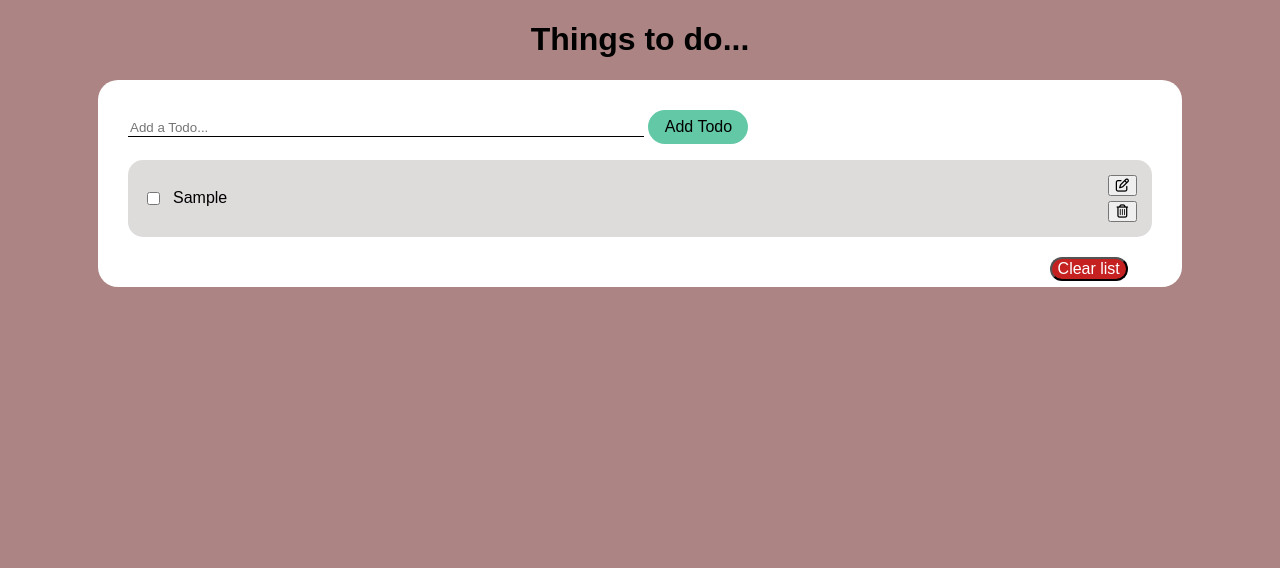
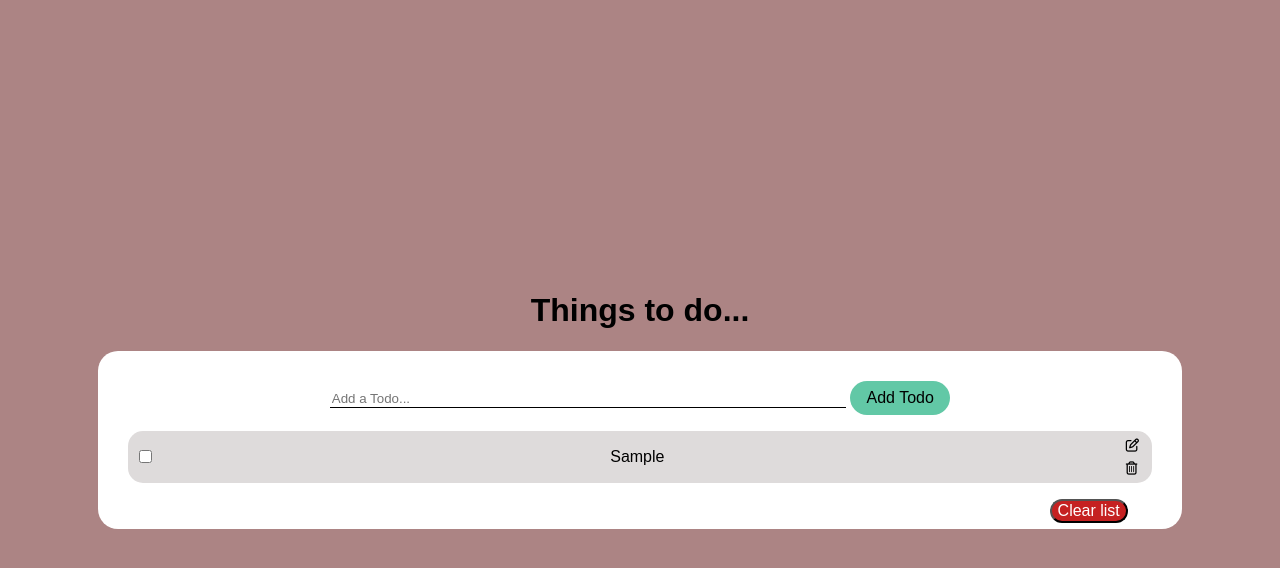
Before and after one commit to Luayasaadsson/todo-list, a website built with Vite: page todo-list/index.html in a window 1280 px wide. Both pictures are taken after typing "Sample" into the empty fields and a click on the button "Add Todo". Built offline with nearby package versions, Linux system fonts and the light colour scheme.

Commit message:
css styling

```diff
--- a/todo-list/src/css/style.css
+++ b/todo-list/src/css/style.css
@@ -1,12 +1,19 @@
 
 
 body {
+  display: flex;
+  flex-direction: column;
+  justify-content: center;
+  align-items: center;
+  min-height: 100vh;
   padding: 0;
   margin: 0;
   box-sizing: border-box;
   font-family: Arial, Helvetica, sans-serif;
   background-color: rgb(172, 132, 132);
+  text-align: center;
 }
+
 
 .todo-title {
   text-align: center;
@@ -38,7 +45,6 @@ body {
 
 
 ul {
-  list-style: block;
   padding: 0;
 }
 
@@ -47,23 +53,29 @@ li {
   justify-content: space-between;
   align-items: center;
   overflow: auto;
-  margin-bottom: 20px;
-  padding: 15px;
+  margin-bottom: 10px;
+  padding: 7px;
   background-color: rgb(222, 219, 219);
   border-radius: 15px;
   gap: 10px;
 }
 
-.todo-buttons {
+.todo-buttons button {
   display: flex;
   flex-direction: column;
-  margin-left: auto;
-  gap: 5px;
+  background: transparent;
+  border: none;
+  cursor: pointer;
+  margin-bottom: 8px;
+}
 
+.todo-buttons button:last-child {
+  margin-bottom: 0;
 }
 
 .completed {
-  text-decoration: line-through;
+  text-decoration: line-through solid 2px;
+  font-size: 1rem;
 }
 
 #clear-btn {
```
